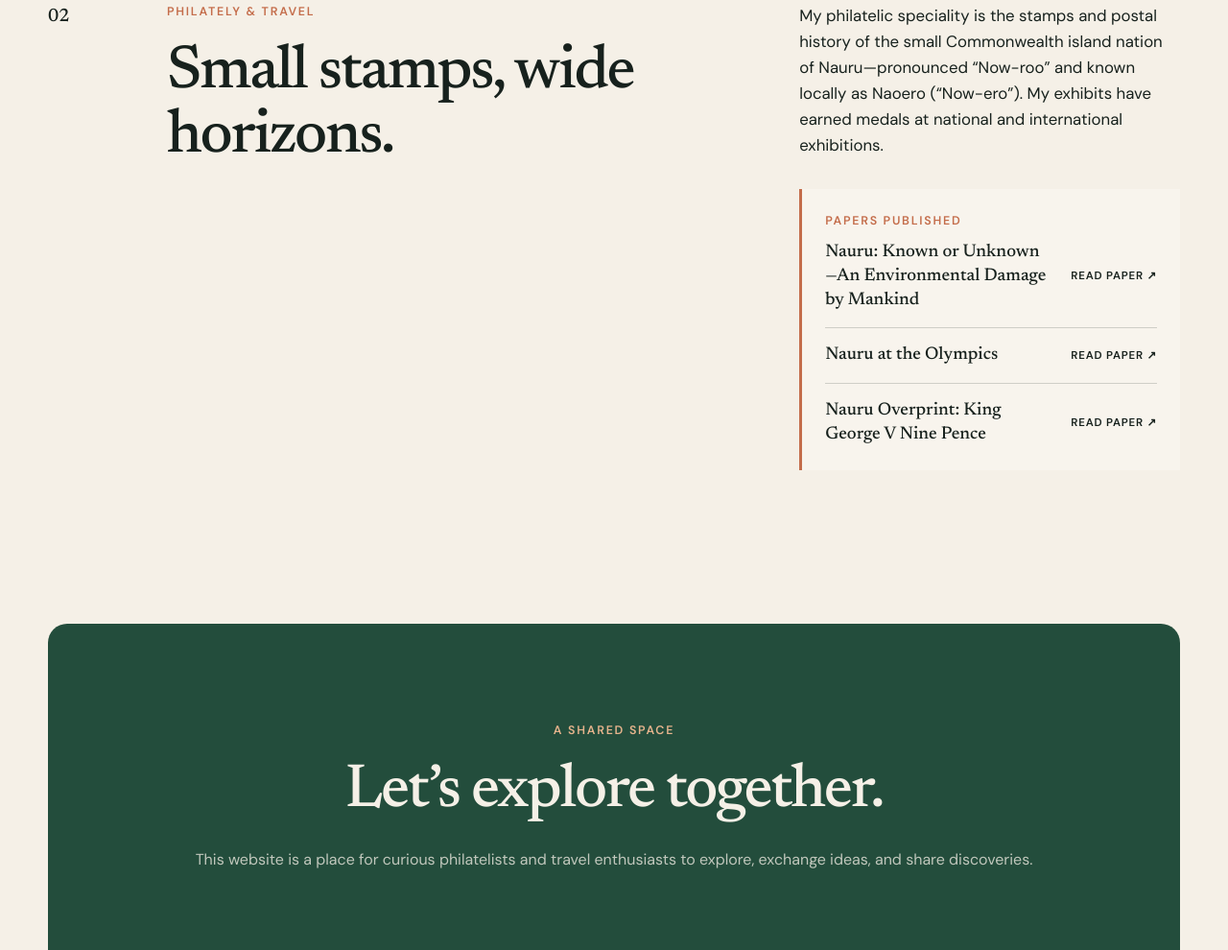
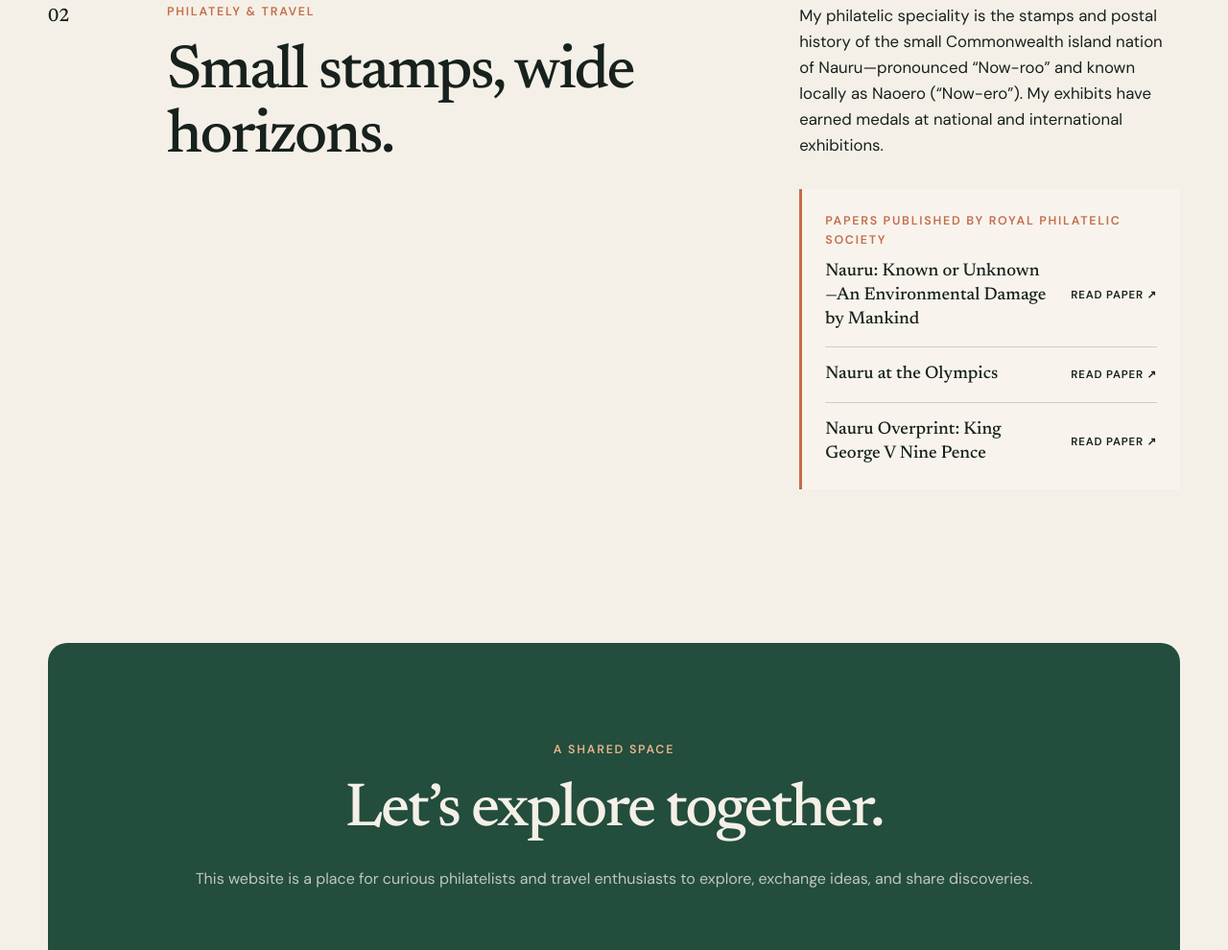
Before and after one commit to prabirdattaus/prabirdattaus.github.io, a plain HTML site: page index.html in a window 1280 px wide. Shown: the part 1830-2820 px from the top of the page at 96% size. Drawn offline with Linux system fonts and the light colour scheme.

Commit message:
Update publications heading

```diff
--- a/index.html
+++ b/index.html
@@ -101,7 +101,7 @@
             have earned medals at national and international exhibitions.
           </p>
           <div class="publications">
-            <p class="eyebrow">Papers published</p>
+            <p class="eyebrow">Papers published by Royal Philatelic Society</p>
             <div class="publication-list">
               <a
                 class="publication-link"
```
